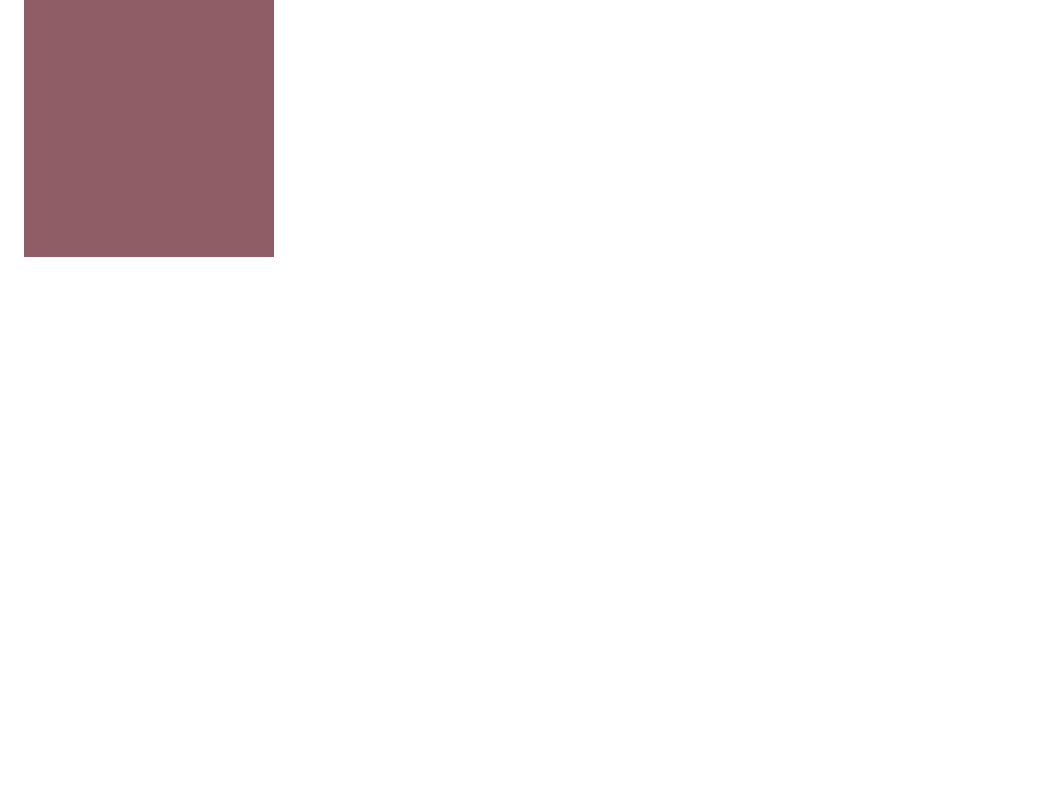
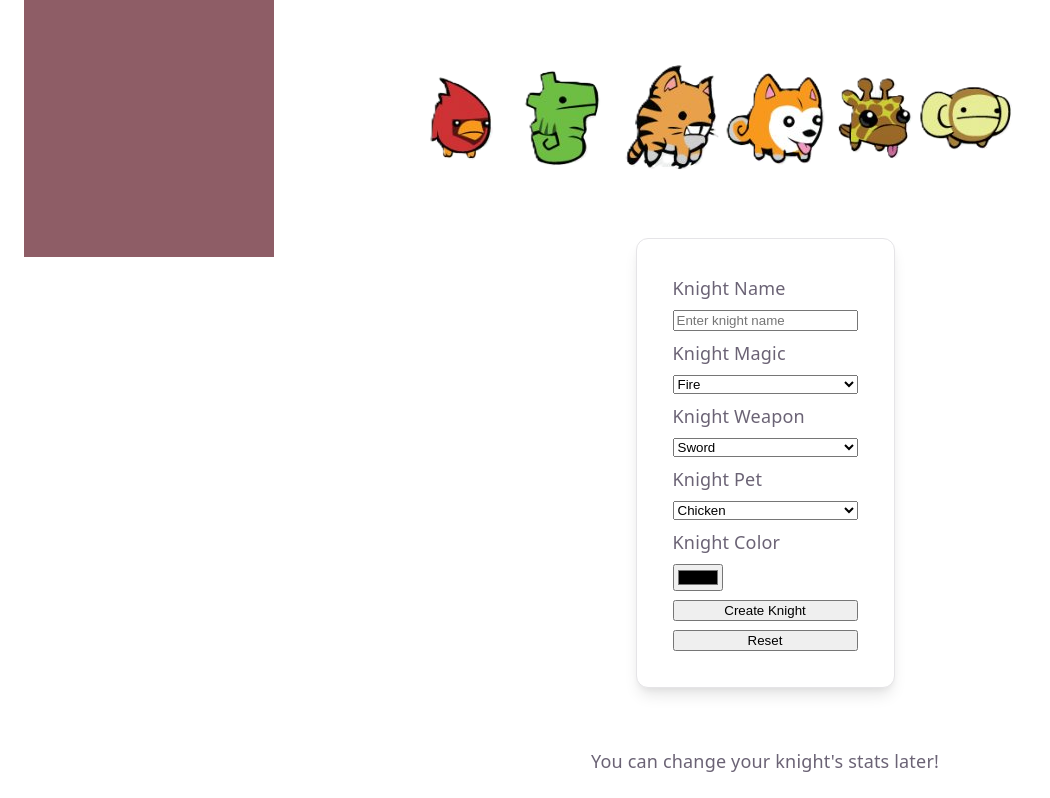
Before and after one commit to IDLinares/castle-crashers-team-maker, a React (Vite) app in the folder castle-crashers-team-maker/: page /create in a window 1280 px wide. Shown: the part 543-1341 px from the top of the page, without its empty margins (0-1050 px from the left). Before the commit the page ends 800 px from the top, so only its background shows below. Built offline with nearby package versions, Linux system fonts and the light colour scheme.

Commit message:
feat: Added form to create knight and knight's gallery route

```diff
--- /dev/null
+++ b/castle-crashers-team-maker/src/components/CreateKnightForm.css
@@ -0,0 +1,22 @@
+.card-container {
+	display: flex;
+	justify-content: center;
+	align-items: flex-start;
+	padding: 2rem;
+}
+
+.card {
+	background: var(--bg);
+	border: 1px solid var(--border);
+	border-radius: 12px;
+	padding: 2rem;
+	box-shadow: var(--shadow);
+	width: 100%;
+	max-width: 420px;
+}
+
+.create-knight-form {
+	display: flex;
+	flex-direction: column;
+	gap: 0.5rem;
+}
--- /dev/null
+++ b/castle-crashers-team-maker/src/components/CreateKnightForm.tsx
@@ -0,0 +1,46 @@
+import './CreateKnightForm.css';
+
+const magicOptions = ['Fire', 'Ice', 'Lightning', 'Wind', 'Earth', 'Water', 'Poison'];
+const petOptions = ['Chicken', 'Falcon', 'Zebra', 'Piggy', 'Cardinal', 'Bat', 'Seahorse'];
+const weaponOptions = ['Sword', 'Mace', 'Axe', 'Scissors', 'Light Saber', 'Bow', 'Bomb'];
+
+export default function CreateKnightForm() {
+	return (
+		<div className="card-container">
+			<div className="card">
+				<form className="create-knight-form">
+					<label htmlFor="knight-name">Knight Name</label>
+					<input type="text" id="knight-name" placeholder="Enter knight name" />
+					<label htmlFor="knight-magic">Knight Magic</label>
+					<select id="knight-magic" name="knight-magic">
+						{magicOptions.map((option) => (
+							<option key={option} value={option}>
+								{option}
+							</option>
+						))}
+					</select>
+					<label htmlFor="knight-weapon">Knight Weapon</label>
+					<select id="knight-weapon" name="knight-weapon">
+						{weaponOptions.map((option) => (
+							<option key={option} value={option}>
+								{option}
+							</option>
+						))}
+					</select>
+					<label htmlFor="knight-pet">Knight Pet</label>
+					<select id="knight-pet" name="knight-pet">
+						{petOptions.map((option) => (
+							<option key={option} value={option}>
+								{option}
+							</option>
+						))}
+					</select>
+					<label htmlFor="knight-color">Knight Color</label>
+					<input type="color" id="knight-color" name="knight-color" />
+					<button type="submit">Create Knight</button>
+					<button type="reset">Reset</button>
+				</form>
+			</div>
+		</div>
+	);
+}
--- a/castle-crashers-team-maker/src/main.tsx
+++ b/castle-crashers-team-maker/src/main.tsx
@@ -5,6 +5,8 @@ import './index.css';
 
 import RootLayout from './layouts/RootLayout';
 import Home from './routes/Home';
+import CreateKnight from './routes/CreateKnight';
+import KnightsGallery from './routes/KnightsGallery';
 
 const router = createBrowserRouter([
 	{
@@ -17,11 +19,11 @@ const router = createBrowserRouter([
 			},
 			{
 				path: 'create',
-				element: <h1>Create a Knight!</h1>,
+				element: <CreateKnight />,
 			},
 			{
 				path: 'gallery',
-				element: <h1>Knights Gallery</h1>,
+				element: <KnightsGallery />,
 			},
 		],
 	},
--- a/castle-crashers-team-maker/src/routes/CreateKnight.tsx
+++ b/castle-crashers-team-maker/src/routes/CreateKnight.tsx
@@ -0,0 +1,17 @@
+import homeImg from '../assets/castle-crashers-home.png';
+import CreateKnightForm from '../components/CreateKnightForm';
+// import './CreateKnight.css';
+
+export default function CreateKnight() {
+	return (
+		<div className="main-layout">
+			<div className="create-knight-header">
+				<h1>Create a Knight</h1>
+				<h2>Choose your knight's name and stats!</h2>
+				<img src={homeImg} alt="Castle Crashers Home" />
+			</div>
+			<CreateKnightForm />
+			<p>You can change your knight's stats later!</p>
+		</div>
+	);
+}
--- a/castle-crashers-team-maker/src/routes/Home.tsx
+++ b/castle-crashers-team-maker/src/routes/Home.tsx
@@ -1,9 +1,9 @@
 import homeImg from '../assets/castle-crashers-home.png';
-import './Home.css';
+import './Main.css';
 
 export default function Home() {
 	return (
-		<div className="home">
+		<div className="main-layout">
 			<h1>Welcome to Castle Crashers Team Maker!</h1>
 			<h2>Here you can create your own knight team before sending them off to save the princess!</h2>
 			<img src={homeImg} alt="Castle Crashers Home" />
--- a/castle-crashers-team-maker/src/routes/KnightsGallery.tsx
+++ b/castle-crashers-team-maker/src/routes/KnightsGallery.tsx
@@ -0,0 +1,3 @@
+export default function KnightsGallery() {
+	return <h1>View your Knights Gallery</h1>;
+}
--- a/castle-crashers-team-maker/src/routes/Home.css
+++ b/castle-crashers-team-maker/src/routes/Main.css
@@ -1,4 +1,4 @@
-.home {
+.main-layout {
 	display: flex;
 	flex-direction: column;
 	align-items: center;
```
